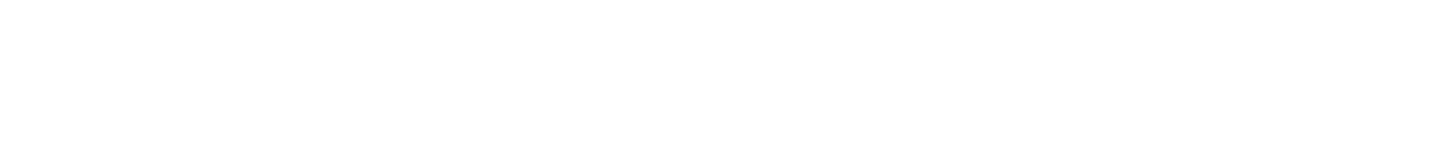
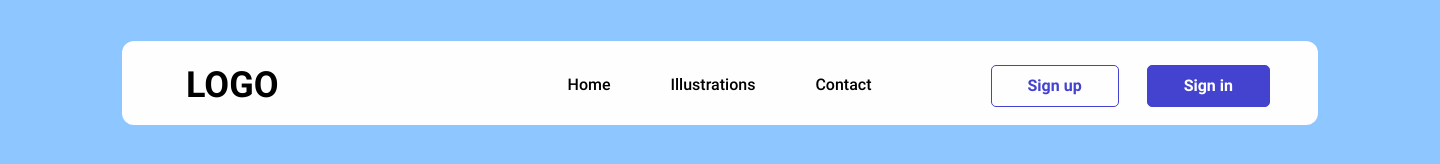
Before and after one commit to Knjaz1989/MQ-62_cross_task_3, a plain HTML site: page index.html in a window 1280 px wide. Shown: the whole page, 1440 px wide, since content can reach past the window. Drawn offline with Linux system fonts and the light colour scheme.

Commit message:
add header

```diff
--- a/css/style.css
+++ b/css/style.css
@@ -9,7 +9,7 @@
   font-family: "Roboto";
   src: url("../fonts/Roboto-Medium.ttf");
   font-weight: 500;
-  font-style: medium;
+  font-style: normal;
 }
 
 @font-face {
@@ -21,5 +21,66 @@
 
 body {
   font-family: "Roboto", sans-serif;
-  padding: 0;
+  color: #000;
+  height: 1024px;
+  width: 1440px;
+  box-sizing: border-box;
+  background-color: rgba(30, 144, 255, 0.5);
+  padding: 41px 122px;
 }
+
+.header {
+  display: flex;
+  padding: 24px 48px 18px 64px;
+  border-radius: 12px;
+  background-color: #FEFEFE;
+}
+
+.logo {
+  font-size: 36px;
+  font-weight: bold;
+  text-transform: uppercase;
+}
+
+.nav-bar {
+  flex-grow: 1;
+}
+
+.nav-bar__list {
+  display: flex;
+  gap: 60px;
+  justify-content: flex-end;
+  list-style-type: none;
+  margin: 0;
+  padding: 11px 119px;
+}
+
+.nav-bar__list__item__link {
+  font-size: 16px;
+  color: #000;
+  font-weight: 500;
+  text-transform: capitalize;
+  text-decoration: none;
+}
+
+.auth {
+  display: flex;
+  justify-content: end;
+  gap: 28px;
+}
+
+.auth__item {
+  font-weight: 700;
+  padding: 11px 36px;
+  border: 1px solid #4443D0;
+  border-radius: 5px;
+}
+
+.color1 {
+  color: #4443D0;
+}
+
+.color2 {
+  color: #fff;
+  background-color: #4443D0;
+}
--- a/index.html
+++ b/index.html
@@ -7,9 +7,28 @@
   <title>MQ-cross-task-3</title>
   <link rel="stylesheet" href="css/normalize.css">
   <link rel="stylesheet" href="css/style.css">
-  <link rel="stylesheet" href="css/desktop.css">
+  <!-- <link rel="stylesheet" href="css/desktop.css"> -->
 </head>
 <body>
-
+  <header class="header">
+    <span class="logo">logo</span>
+    <nav class="nav-bar">
+      <ul class="nav-bar__list">
+        <li class="nav-bar__list__item">
+          <a href="#0" class="nav-bar__list__item__link">home</a>
+        </li>
+        <li class="nav-bar__list__item">
+          <a href="#0" class="nav-bar__list__item__link">illustrations</a>
+        </li>
+        <li class="nav-bar__list__item">
+          <a href="#0" class="nav-bar__list__item__link">contact</a>
+        </li>
+      </ul>
+    </nav>
+    <div class="auth">
+      <div class="auth__item color1">Sign up</div>
+      <div class="auth__item color2">Sign in</div>
+    </div>
+  </header>
 </body>
 </html>
```
